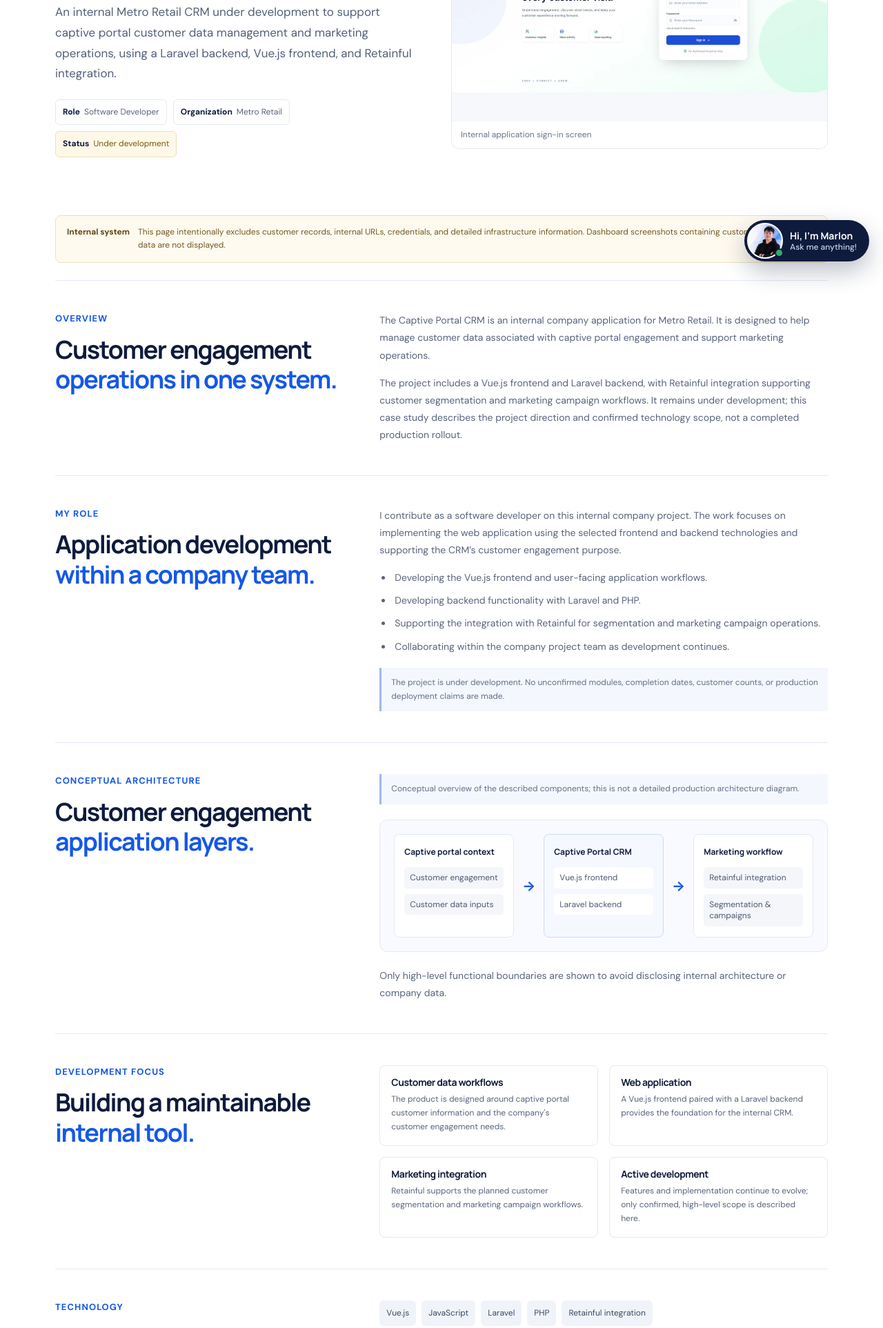
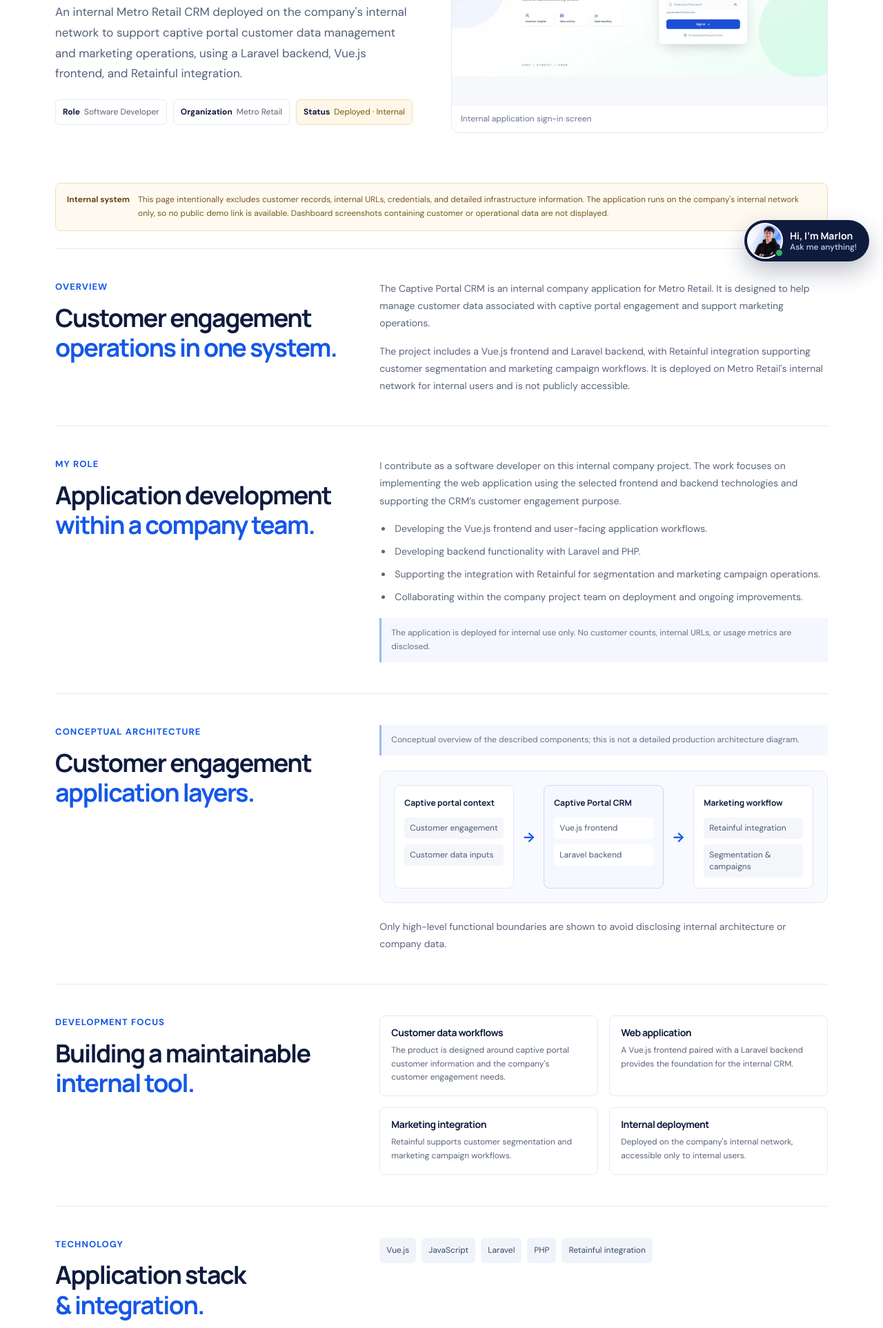
Before and after one commit to suigeneris1224/marlon-s_portfolio, a plain HTML site: page projects/captive-portal-crm.html in a window 1280 px wide. Shown: the part 401-2326 px from the top of the page at 69% size. Drawn offline with Linux system fonts and the light colour scheme.

Commit message:
Mark Captive Portal CRM as deployed internally
Co-Authored-By: Claude Opus 5.5 <noreply@anthropic.com>

```diff
--- a/assistant.js
+++ b/assistant.js
@@ -88,7 +88,7 @@
     {
       id: 'crm', q: 'What is the Captive Portal CRM?',
       keywords: ['!captive portal', '!crm', 'wifi', 'wi fi', 'customer data', 'marketing', 'campaign', 'segmentation'],
-      answer: "An internal Metro Retail system (in development) for managing captive-portal customer data and marketing workflows. I'm building the <b>Vue.js</b> frontend and <b>Laravel</b> backend, and supporting the <b>Retainful</b> integration. Customer data is intentionally not shown.<br><a href=\"{B}projects/captive-portal-crm\">View case study →</a>",
+      answer: "An internal Metro Retail system, deployed on the company network, for managing captive-portal customer data and marketing workflows. I built the <b>Vue.js</b> frontend and <b>Laravel</b> backend, and supporting the <b>Retainful</b> integration. Customer data is intentionally not shown.<br><a href=\"{B}projects/captive-portal-crm\">View case study →</a>",
       followUps: ['laravel', 'projects']
     },
     {
--- a/projects/captive-portal-crm.html
+++ b/projects/captive-portal-crm.html
@@ -1,26 +1,26 @@
 <!DOCTYPE html>
 <html lang="en"><head>
   <meta charset="UTF-8"><meta name="viewport" content="width=device-width, initial-scale=1">
-  <meta name="description" content="Captive Portal CRM case study: an internal Metro Retail CRM under development with Vue.js, Laravel, and Retainful integration.">
+  <meta name="description" content="Captive Portal CRM case study: an internal Metro Retail CRM deployed on the company network, built with Vue.js, Laravel, and Retainful integration.">
   <meta property="og:title" content="Captive Portal CRM — Marlon Sinadjan Case Study"><meta property="og:description" content="Internal business application development for captive portal customer data and marketing operations."><meta property="og:type" content="article">
   <title>Captive Portal CRM Case Study — Marlon Sinadjan</title>
   <link rel="canonical" href="https://suigeneris1224.github.io/marlon-s_portfolio/projects/captive-portal-crm">
   <meta property="og:url" content="https://suigeneris1224.github.io/marlon-s_portfolio/projects/captive-portal-crm"><meta property="og:image" content="https://suigeneris1224.github.io/marlon-s_portfolio/assets/images/projects/crm-captive-portal-login.webp"><meta name="twitter:card" content="summary_large_image"><meta name="theme-color" content="#1558e8">
   <link rel="icon" href="../favicon.svg" type="image/svg+xml">
-  <script type="application/ld+json">[{"@context": "https://schema.org", "@type": "CreativeWork", "name": "Captive Portal CRM case study", "description": "Captive Portal CRM case study: an internal Metro Retail CRM under development with Vue.js, Laravel, and Retainful integration.", "url": "https://suigeneris1224.github.io/marlon-s_portfolio/projects/captive-portal-crm", "image": "https://suigeneris1224.github.io/marlon-s_portfolio/assets/images/projects/crm-captive-portal-login.webp", "author": {"@type": "Person", "name": "Marlon Sinadjan", "url": "https://suigeneris1224.github.io/marlon-s_portfolio/"}}, {"@context": "https://schema.org", "@type": "BreadcrumbList", "itemListElement": [{"@type": "ListItem", "position": 1, "name": "Home", "item": "https://suigeneris1224.github.io/marlon-s_portfolio/"}, {"@type": "ListItem", "position": 2, "name": "Projects", "item": "https://suigeneris1224.github.io/marlon-s_portfolio/#projects"}, {"@type": "ListItem", "position": 3, "name": "Captive Portal CRM", "item": "https://suigeneris1224.github.io/marlon-s_portfolio/projects/captive-portal-crm"}]}]</script>
+  <script type="application/ld+json">[{"@context": "https://schema.org", "@type": "CreativeWork", "name": "Captive Portal CRM case study", "description": "Captive Portal CRM case study: an internal Metro Retail CRM deployed on the company network, built with Vue.js, Laravel, and Retainful integration.", "url": "https://suigeneris1224.github.io/marlon-s_portfolio/projects/captive-portal-crm", "image": "https://suigeneris1224.github.io/marlon-s_portfolio/assets/images/projects/crm-captive-portal-login.webp", "author": {"@type": "Person", "name": "Marlon Sinadjan", "url": "https://suigeneris1224.github.io/marlon-s_portfolio/"}}, {"@context": "https://schema.org", "@type": "BreadcrumbList", "itemListElement": [{"@type": "ListItem", "position": 1, "name": "Home", "item": "https://suigeneris1224.github.io/marlon-s_portfolio/"}, {"@type": "ListItem", "position": 2, "name": "Projects", "item": "https://suigeneris1224.github.io/marlon-s_portfolio/#projects"}, {"@type": "ListItem", "position": 3, "name": "Captive Portal CRM", "item": "https://suigeneris1224.github.io/marlon-s_portfolio/projects/captive-portal-crm"}]}]</script>
 <link rel="preconnect" href="https://fonts.googleapis.com"><link rel="preconnect" href="https://fonts.gstatic.com" crossorigin><link href="https://fonts.googleapis.com/css2?family=DM+Sans:wght@400;500;600;700&family=Manrope:wght@400;500;600;700;800&display=swap" rel="stylesheet"><link rel="stylesheet" href="../style.css"><link rel="stylesheet" href="case-study.css">
 </head><body>
   <a class="skip-link" href="#top">Skip to content</a>
   <header class="site-header"><nav class="nav case-nav wrap" aria-label="Main navigation"><a class="brand" href="../#home"><span class="monogram" aria-hidden="true">M.</span><span>Marlon Sinadjan</span></a><button class="menu-toggle" aria-expanded="false" aria-controls="nav-menu" aria-label="Open navigation"><span></span><span></span></button><ul class="nav-links" id="nav-menu"><li><a href="../#home">Home</a></li><li><a href="../#professional-projects">Professional Work</a></li><li><a href="../#personal-projects">Personal Projects</a></li><li><a href="../#expertise">Expertise</a></li><li><a href="../#contact">Contact</a></li></ul><a class="button button-small nav-cta" href="../#contact">Let's Talk <span aria-hidden="true">↗</span></a></nav></header>
   <main class="case-main wrap" id="top"><nav class="breadcrumb" aria-label="Breadcrumb"><a href="../#projects">← All projects</a><span>/</span><span>Captive Portal CRM</span></nav>
-    <section class="case-hero"><div class="case-title"><p class="eyebrow">Company project · Internal business application</p><h1>Captive Portal CRM</h1><p class="case-lead">An internal Metro Retail CRM under development to support captive portal customer data management and marketing operations, using a Laravel backend, Vue.js frontend, and Retainful integration.</p><div class="case-facts"><span><b>Role</b> Software Developer</span><span><b>Organization</b> Metro Retail</span><span class="status-pill"><b>Status</b> Under development</span></div></div><figure class="case-cover"><img src="../assets/images/projects/crm-captive-portal-login.webp" width="1600" height="779" decoding="async" alt="Captive Portal CRM sign-in interface"><figcaption>Internal application sign-in screen</figcaption></figure></section>
-    <aside class="confidentiality-note"><strong>Internal system</strong><span>This page intentionally excludes customer records, internal URLs, credentials, and detailed infrastructure information. Dashboard screenshots containing customer or operational data are not displayed.</span></aside>
-    <section class="case-section"><div class="case-section-label"><p class="eyebrow">Overview</p><h2>Customer engagement<br><span>operations in one system.</span></h2></div><div class="case-section-body"><p>The Captive Portal CRM is an internal company application for Metro Retail. It is designed to help manage customer data associated with captive portal engagement and support marketing operations.</p><p>The project includes a Vue.js frontend and Laravel backend, with Retainful integration supporting customer segmentation and marketing campaign workflows. It remains under development; this case study describes the project direction and confirmed technology scope, not a completed production rollout.</p></div></section>
-    <section class="case-section"><div class="case-section-label"><p class="eyebrow">My role</p><h2>Application development<br><span>within a company team.</span></h2></div><div class="case-section-body"><p>I contribute as a software developer on this internal company project. The work focuses on implementing the web application using the selected frontend and backend technologies and supporting the CRM’s customer engagement purpose.</p><ul class="case-bullets"><li>Developing the Vue.js frontend and user-facing application workflows.</li><li>Developing backend functionality with Laravel and PHP.</li><li>Supporting the integration with Retainful for segmentation and marketing campaign operations.</li><li>Collaborating within the company project team as development continues.</li></ul><p class="case-note">The project is under development. No unconfirmed modules, completion dates, customer counts, or production deployment claims are made.</p></div></section>
+    <section class="case-hero"><div class="case-title"><p class="eyebrow">Company project · Internal business application</p><h1>Captive Portal CRM</h1><p class="case-lead">An internal Metro Retail CRM deployed on the company's internal network to support captive portal customer data management and marketing operations, using a Laravel backend, Vue.js frontend, and Retainful integration.</p><div class="case-facts"><span><b>Role</b> Software Developer</span><span><b>Organization</b> Metro Retail</span><span class="status-pill"><b>Status</b> Deployed · Internal</span></div></div><figure class="case-cover"><img src="../assets/images/projects/crm-captive-portal-login.webp" width="1600" height="779" decoding="async" alt="Captive Portal CRM sign-in interface"><figcaption>Internal application sign-in screen</figcaption></figure></section>
+    <aside class="confidentiality-note"><strong>Internal system</strong><span>This page intentionally excludes customer records, internal URLs, credentials, and detailed infrastructure information. The application runs on the company's internal network only, so no public demo link is available. Dashboard screenshots containing customer or operational data are not displayed.</span></aside>
+    <section class="case-section"><div class="case-section-label"><p class="eyebrow">Overview</p><h2>Customer engagement<br><span>operations in one system.</span></h2></div><div class="case-section-body"><p>The Captive Portal CRM is an internal company application for Metro Retail. It is designed to help manage customer data associated with captive portal engagement and support marketing operations.</p><p>The project includes a Vue.js frontend and Laravel backend, with Retainful integration supporting customer segmentation and marketing campaign workflows. It is deployed on Metro Retail's internal network for internal users and is not publicly accessible.</p></div></section>
+    <section class="case-section"><div class="case-section-label"><p class="eyebrow">My role</p><h2>Application development<br><span>within a company team.</span></h2></div><div class="case-section-body"><p>I contribute as a software developer on this internal company project. The work focuses on implementing the web application using the selected frontend and backend technologies and supporting the CRM’s customer engagement purpose.</p><ul class="case-bullets"><li>Developing the Vue.js frontend and user-facing application workflows.</li><li>Developing backend functionality with Laravel and PHP.</li><li>Supporting the integration with Retainful for segmentation and marketing campaign operations.</li><li>Collaborating within the company project team on deployment and ongoing improvements.</li></ul><p class="case-note">The application is deployed for internal use only. No customer counts, internal URLs, or usage metrics are disclosed.</p></div></section>
     <section class="case-section"><div class="case-section-label"><p class="eyebrow">Conceptual architecture</p><h2>Customer engagement<br><span>application layers.</span></h2></div><div class="case-section-body"><p class="case-note">Conceptual overview of the described components; this is not a detailed production architecture diagram.</p><div class="architecture-diagram crm-architecture"><div class="arch-column"><b>Captive portal context</b><span>Customer engagement</span><span>Customer data inputs</span></div><div class="arch-arrow">→</div><div class="arch-column arch-primary"><b>Captive Portal CRM</b><span>Vue.js frontend</span><span>Laravel backend</span></div><div class="arch-arrow">→</div><div class="arch-column"><b>Marketing workflow</b><span>Retainful integration</span><span>Segmentation &amp; campaigns</span></div></div><p>Only high-level functional boundaries are shown to avoid disclosing internal architecture or company data.</p></div></section>
-    <section class="case-section"><div class="case-section-label"><p class="eyebrow">Development focus</p><h2>Building a maintainable<br><span>internal tool.</span></h2></div><div class="case-section-body"><div class="contribution-grid"><article><h3>Customer data workflows</h3><p>The product is designed around captive portal customer information and the company's customer engagement needs.</p></article><article><h3>Web application</h3><p>A Vue.js frontend paired with a Laravel backend provides the foundation for the internal CRM.</p></article><article><h3>Marketing integration</h3><p>Retainful supports the planned customer segmentation and marketing campaign workflows.</p></article><article><h3>Active development</h3><p>Features and implementation continue to evolve; only confirmed, high-level scope is described here.</p></article></div></div></section>
+    <section class="case-section"><div class="case-section-label"><p class="eyebrow">Development focus</p><h2>Building a maintainable<br><span>internal tool.</span></h2></div><div class="case-section-body"><div class="contribution-grid"><article><h3>Customer data workflows</h3><p>The product is designed around captive portal customer information and the company's customer engagement needs.</p></article><article><h3>Web application</h3><p>A Vue.js frontend paired with a Laravel backend provides the foundation for the internal CRM.</p></article><article><h3>Marketing integration</h3><p>Retainful supports customer segmentation and marketing campaign workflows.</p></article><article><h3>Internal deployment</h3><p>Deployed on the company's internal network, accessible only to internal users.</p></article></div></div></section>
     <section class="case-section"><div class="case-section-label"><p class="eyebrow">Technology</p><h2>Application stack<br><span>&amp; integration.</span></h2></div><div class="case-section-body"><div class="tag-list case-tech"><span>Vue.js</span><span>JavaScript</span><span>Laravel</span><span>PHP</span><span>Retainful integration</span></div></div></section>
-    <section class="case-section"><div class="case-section-label"><p class="eyebrow">Status &amp; impact</p><h2>In progress<br><span>inside Metro Retail.</span></h2></div><div class="case-section-body"><p>The CRM is an internal company project currently under development. Its intended impact is to support captive portal customer data management and marketing operations; outcomes and production deployment are not yet represented as complete.</p></div></section>
+    <section class="case-section"><div class="case-section-label"><p class="eyebrow">Status &amp; impact</p><h2>Deployed<br><span>inside Metro Retail.</span></h2></div><div class="case-section-body"><p>The CRM is deployed on Metro Retail's internal network, where it supports captive portal customer data management and marketing operations. Access is restricted to internal users, so there is no public link.</p></div></section>
     <section class="case-gallery-section"><p class="eyebrow">Project gallery</p><h2>Application interface</h2><div class="case-gallery"><figure><img src="../assets/images/projects/crm-captive-portal-login.webp" width="1600" height="779" decoding="async" alt="Captive Portal CRM login interface without user data" loading="lazy"><figcaption>Sign-in experience; internal customer dashboard omitted to protect company and customer information</figcaption></figure></div></section>
     <section class="related-projects"><p class="eyebrow">Related company work</p><a href="shopmetro">ShopMetro <span aria-hidden="true">→</span></a><a href="marengems">Marengems Storefront &amp; OMS <span aria-hidden="true">→</span></a></section><section class="case-cta"><div><p class="eyebrow">Let's connect</p><h2>Interested in internal business applications?</h2><p>I'm open to software development opportunities and collaborations.</p></div><a class="button" href="../#contact">Contact Marlon <span aria-hidden="true">↗</span></a></section><nav class="case-pagination" aria-label="Related case studies"><a href="marengems">← Previous: Marengems</a><a href="layerflow">Next: LayerFlow →</a></nav>
   </main><footer class="footer wrap"><a class="brand" href="../#home" aria-label="Marlon Sinadjan, home"><span class="monogram" aria-hidden="true">M.</span><span>Marlon Sinadjan</span></a><p class="copyright">© 2026 Marlon Sinadjan. All rights reserved.</p><nav class="footer-links" aria-label="Footer"><a href="../#home">Home</a><a href="../#projects">Projects</a><a href="../#about">About</a><a href="../#contact">Contact</a></nav><div class="footer-social"><a href="https://www.linkedin.com/in/marlon-sinadjan-057580258" target="_blank" rel="noopener" aria-label="LinkedIn"><svg viewBox="0 0 24 24" aria-hidden="true"><path fill="currentColor" d="M4.98 3.5a2.5 2.5 0 1 1 0 5 2.5 2.5 0 0 1 0-5zM3 9.75h4v11H3v-11zm6.5 0h3.8v1.5h.1c.5-.9 1.8-1.8 3.7-1.8 4 0 4.7 2.6 4.7 6v6.3h-4v-5.6c0-1.3 0-3-1.9-3s-2.2 1.4-2.2 2.9v5.7h-4v-11z"/></svg></a><a href="mailto:sinadjanbit2@gmail.com" aria-label="Email"><svg viewBox="0 0 24 24" aria-hidden="true"><path d="M3 6h18v12H3zM3 6l9 7 9-7" fill="none" stroke="currentColor" stroke-width="1.8" stroke-linejoin="round"/></svg></a><a class="to-top" href="#top" aria-label="Back to top"><svg viewBox="0 0 24 24" aria-hidden="true"><path d="M12 19V5m-6 6 6-6 6 6" fill="none" stroke="currentColor" stroke-width="2" stroke-linecap="round" stroke-linejoin="round"/></svg></a></div></footer><script src="../main.js" defer></script><script src="../assistant.js" defer></script>
```
Also changed, not shown: index.html (+3 -3 lines).
